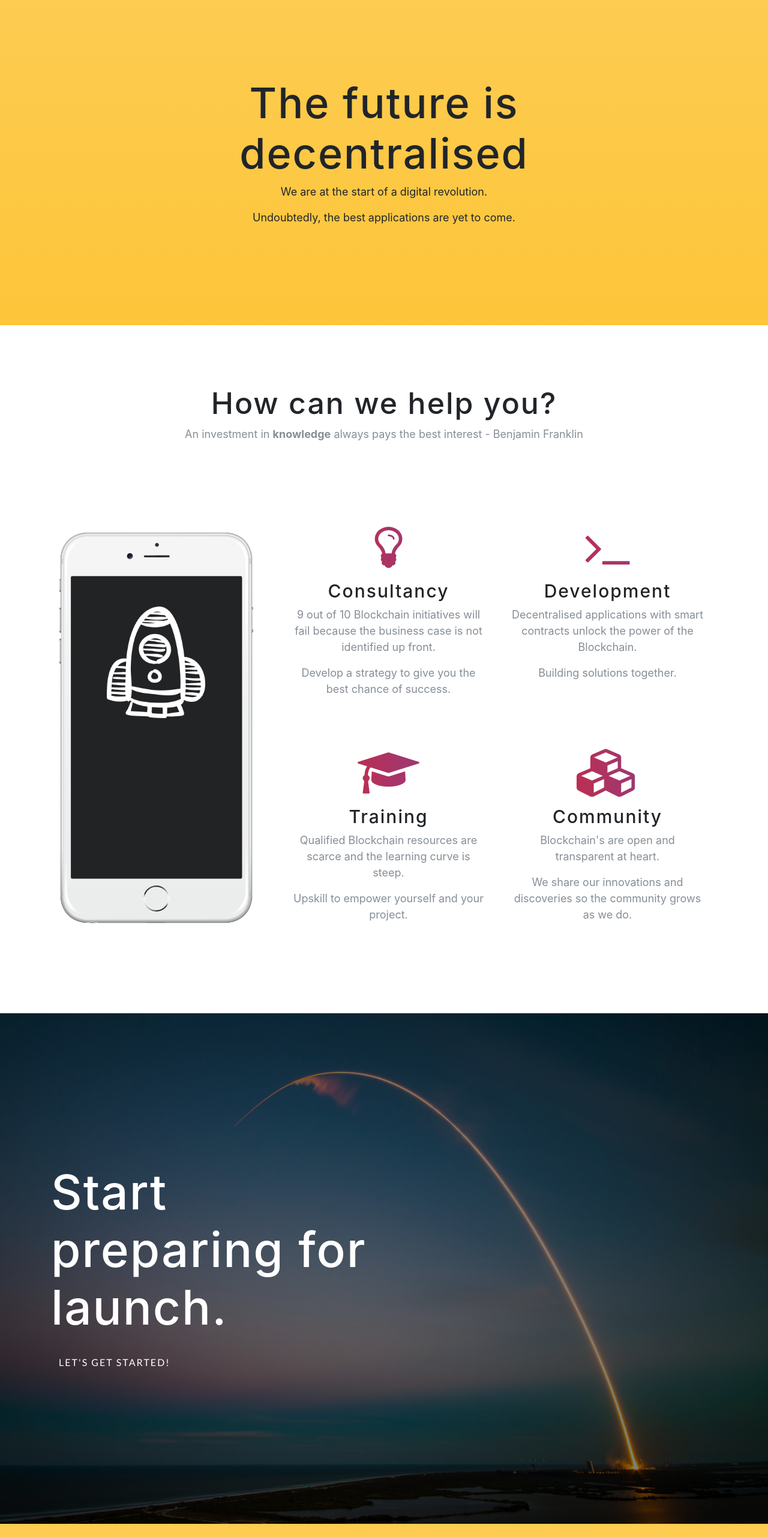
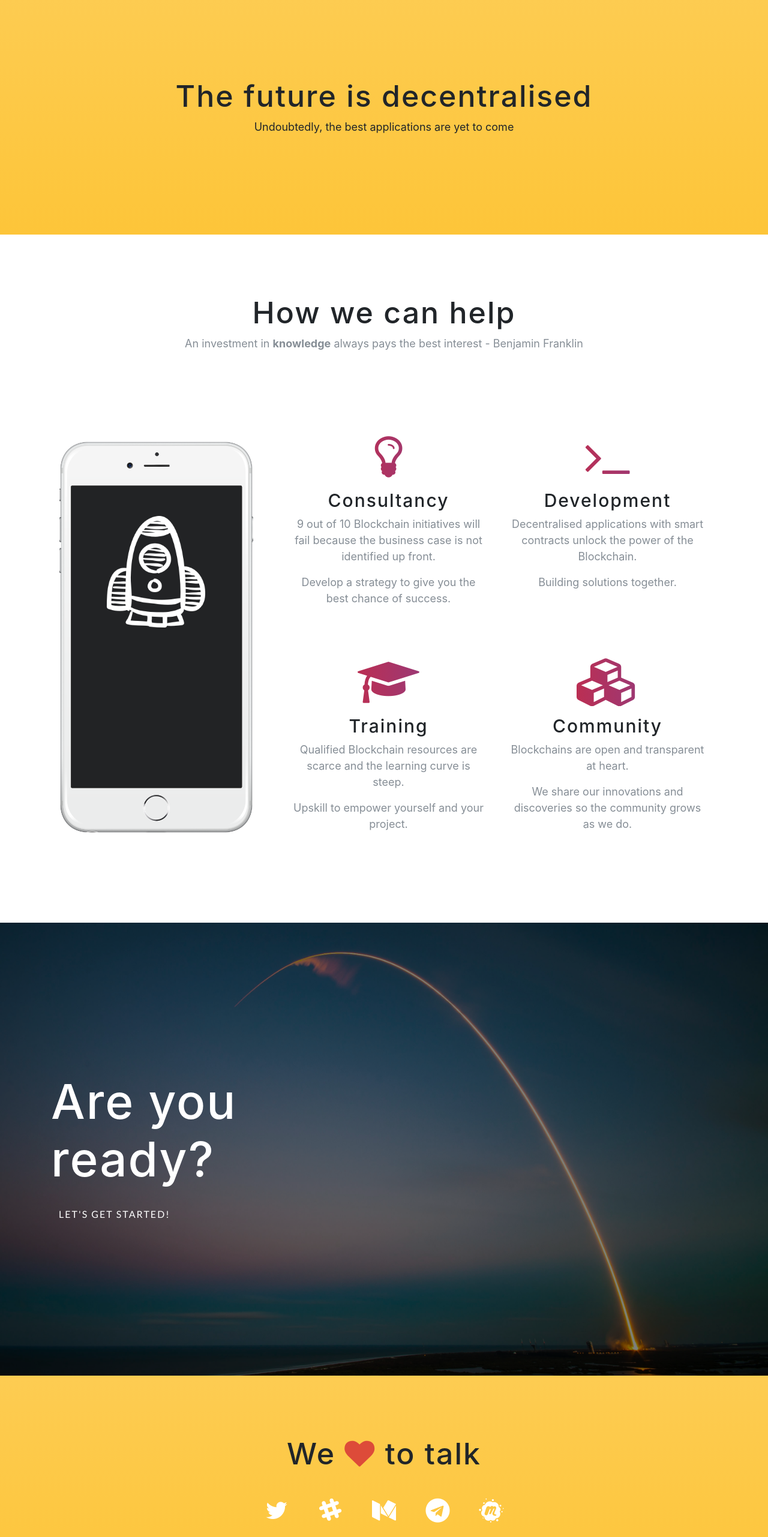
Before and after one commit to blockrockettech/blockrockettech.github.io, a website with bundled scripts: page index.html in a window 1280 px wide. Shown: the part 820-3382 px from the top of the page at 60% size. Built offline with nearby package versions, Linux system fonts and the light colour scheme; a web font is replaced by a local one.

Commit message:
tweakage

```diff
--- a/index.html
+++ b/index.html
@@ -74,8 +74,7 @@
         <div class="row">
           <div class="col-md-8 mx-auto">
             <h2 class="section-heading">The future is decentralised</h2>
-            <p>We are at the start of a digital revolution.</p>
-            <p>Undoubtedly, the best applications are yet to come.</p>
+            <p>Undoubtedly, the best applications are yet to come</p>
           </div>
         </div>
       </div>
@@ -84,7 +83,7 @@
     <section class="features" id="features">
       <div class="container">
         <div class="section-heading text-center">
-          <h2>How can we help you?</h2>
+          <h2>How we can help</h2>
           <p class="text-muted">An investment in <strong>knowledge</strong> always pays the best interest - Benjamin Franklin</p>
         </div>
         <div class="row">
@@ -135,7 +134,7 @@
                   <div class="feature-item">
                     <i class="fa fa-cubes"></i>
                     <h3>Community</h3>
-                    <p class="text-muted">Blockchain's are open and transparent at heart.</p>
+                    <p class="text-muted">Blockchains are open and transparent at heart.</p>
                     <p class="text-muted">We share our innovations and discoveries so the community grows as we do.</p>
                   </div>
                 </div>
@@ -149,7 +148,7 @@
     <section class="cta">
       <div class="cta-content">
         <div class="container">
-          <h2>Start preparing for launch.</h2>
+          <h2>Are you ready?</h2>
           <a href="#contact" class="btn btn-outline btn-xl js-scroll-trigger">Let's Get Started!</a>
         </div>
       </div>
@@ -174,7 +173,17 @@
           </li>
           <li class="list-inline-item">
             <a href="#">
+              <i class="fa fa-medium"></i>
+            </a>
+          </li>
+          <li class="list-inline-item">
+            <a href="#">
               <i class="fa fa-telegram"></i>
+            </a>
+          </li>
+          <li class="list-inline-item">
+            <a href="#">
+              <i class="fa fa-meetup"></i>
             </a>
           </li>
         </ul>
--- a/scss/_download.scss
+++ b/scss/_download.scss
@@ -24,7 +24,7 @@ section.download {
     }
     @media(min-width: 768px) {
         h2 {
-            font-size: 70px;
+            font-size: 50px;
         }
     }
 }
```
Also changed, not shown: css/new-age.css, css/new-age.min.css.
